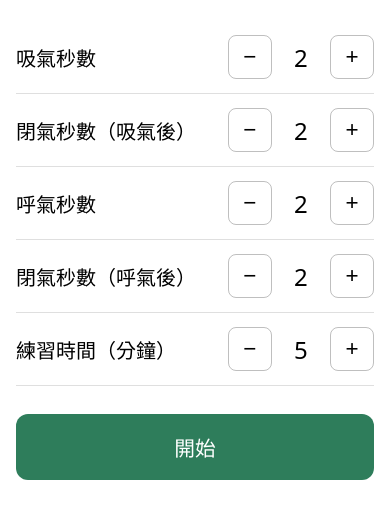
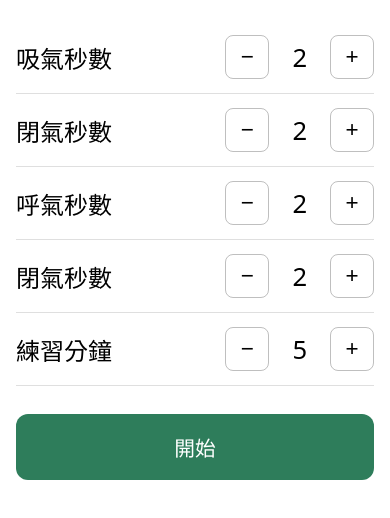
Before and after one commit to HoneYi0723/BreathPractice, a website: page index.html in a window 390 px wide. Shown: the part 62-580 px from the top of the page. Drawn offline with Linux system fonts and the light colour scheme; no server answers.

Commit message:
style: shorten settings labels to fit larger text
標籤縮短為四個字（閉氣秒數（吸氣後）→ 閉氣秒數、練習時間（分鐘）→
練習分鐘），靠由上而下的順序辨識兩個閉氣階段；練習時間欄保留「分鐘」
以免與其他欄的秒為單位混淆。

騰出空間後標籤放大到 1.5rem（24px）、秒數放大到 1.6rem（25.6px）。
縮短後即使在 320px 也不再換行，故移除窄螢幕降級的 media query。

快取版本遞增為 breath-v7。

```diff
--- a/index.html
+++ b/index.html
@@ -22,7 +22,7 @@
         </div>
       </div>
       <div class="row" data-field="holdIn">
-        <span class="label">閉氣秒數（吸氣後）</span>
+        <span class="label">閉氣秒數</span>
         <div class="stepper">
           <button class="minus" aria-label="減少">−</button>
           <output id="holdIn">2</output>
@@ -38,7 +38,7 @@
         </div>
       </div>
       <div class="row" data-field="holdOut">
-        <span class="label">閉氣秒數（呼氣後）</span>
+        <span class="label">閉氣秒數</span>
         <div class="stepper">
           <button class="minus" aria-label="減少">−</button>
           <output id="holdOut">2</output>
@@ -46,7 +46,7 @@
         </div>
       </div>
       <div class="row" data-field="minutes">
-        <span class="label">練習時間（分鐘）</span>
+        <span class="label">練習分鐘</span>
         <div class="stepper">
           <button class="minus" aria-label="減少">−</button>
           <output id="minutes">5</output>
--- a/service-worker.js
+++ b/service-worker.js
@@ -1,4 +1,4 @@
-const CACHE = 'breath-v6';
+const CACHE = 'breath-v7';
 const ASSETS = [
   '.', 'index.html', 'style.css', 'app.js', 'src/engine.js', 'manifest.json',
   'sound/Start.mp3', 'sound/in.mp3', 'sound/hold.mp3', 'sound/out.mp3', 'sound/finish.mp3',
--- a/style.css
+++ b/style.css
@@ -5,17 +5,11 @@ body { font-family: system-ui, sans-serif; }
 #app { max-width: 480px; margin: 0 auto; padding: 24px 16px; }
 #settings-screen h1 { text-align: center; margin-bottom: 24px; }
 .row { display: flex; align-items: center; justify-content: space-between; padding: 14px 0; border-bottom: 1px solid rgba(128,128,128,.25); }
-.label { font-size: 1.25rem; }
+.label { font-size: 1.5rem; }
 .stepper { display: flex; align-items: center; gap: 12px; }
 .stepper button { width: 44px; height: 44px; font-size: 1.4rem; border: 1px solid rgba(128,128,128,.5); border-radius: 8px; background: transparent; color: inherit; cursor: pointer; }
-.stepper output { min-width: 2.5ch; text-align: center; font-size: 1.5rem; font-variant-numeric: tabular-nums; }
+.stepper output { min-width: 2.5ch; text-align: center; font-size: 1.6rem; font-variant-numeric: tabular-nums; }
 .primary { width: 100%; margin-top: 28px; padding: 18px; font-size: 1.3rem; border: none; border-radius: 12px; background: #2e7d5b; color: #fff; cursor: pointer; }
-
-/* 「閉氣秒數（吸氣後）」這類較長的標籤在極窄螢幕會換行，縮回原字級避免。 */
-@media (max-width: 350px) {
-  .label { font-size: 1.05rem; }
-  .stepper output { font-size: 1.3rem; }
-}
 
 #practice-screen { display: flex; flex-direction: column; align-items: center; min-height: 80vh; justify-content: space-between; padding-top: 24px; }
 .time-left { font-size: 1.2rem; opacity: .7; font-variant-numeric: tabular-nums; }
```
